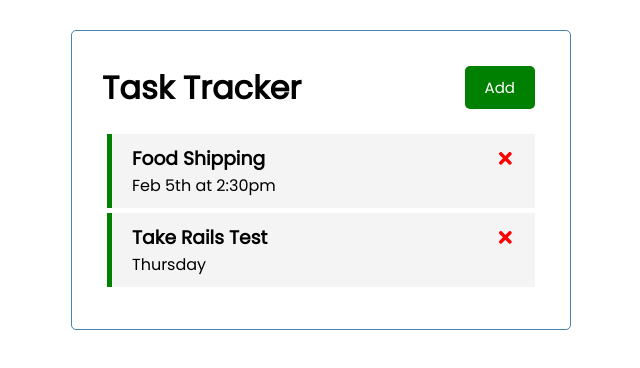
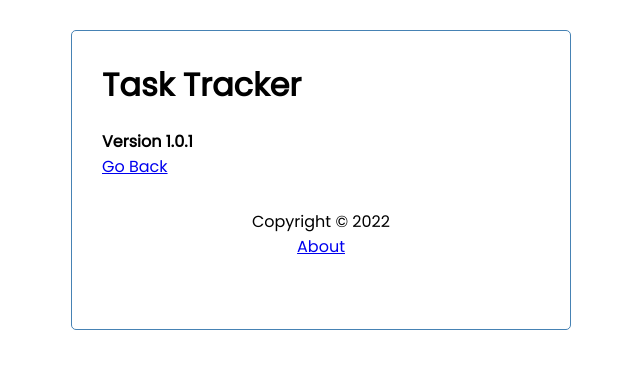
Before and after one commit to gbejula/task-tracker, a React (Create React App) app: page /about in a window 1280 px wide. Shown: the top 368 px of the page, without its empty margins (319-959 px from the left). Built offline with nearby package versions, Linux system fonts and the light colour scheme; data requests are answered from the project's data file.

Commit message:
added the about page and router

```diff
--- a/db.json
+++ b/db.json
@@ -4,13 +4,19 @@
       "id": 3,
       "text": "Food Shipping",
       "day": "Feb 5th at 2:30pm",
-      "reminder": "false"
+      "reminder": true
     },
     {
       "text": "Take Rails Test",
       "day": "Thursday",
       "reminder": true,
       "id": 4
+    },
+    {
+      "text": "Take Node test",
+      "day": "Tuesday",
+      "reminder": false,
+      "id": 5
     }
   ]
 }
--- a/package.json
+++ b/package.json
@@ -10,6 +10,7 @@
     "react": "^17.0.2",
     "react-dom": "^17.0.2",
     "react-icons": "^4.3.1",
+    "react-router-dom": "^5.2.0",
     "react-scripts": "5.0.0",
     "web-vitals": "^2.1.4"
   },
--- a/src/App.js
+++ b/src/App.js
@@ -1,7 +1,10 @@
 import { useState, useEffect } from 'react';
+import { BrowserRouter as Router, Route } from 'react-router-dom';
 import Header from './components/Header';
 import Tasks from './components/Tasks';
 import AddTask from './components/AddTask';
+import Footer from './components/Footer';
+import About from './components/About';
 
 const App = () => {
   const [showAddTask, setShowAddTask] = useState(false);
@@ -19,6 +22,14 @@ const App = () => {
   // Fetch Taskssssssssssssss
   const fetchTasks = async () => {
     const res = await fetch('http://localhost:5000/tasks');
+    const data = await res.json();
+
+    return data;
+  };
+
+  // Fetch Taskssssssssssssss
+  const fetchTask = async id => {
+    const res = await fetch(`http://localhost:5000/tasks/${id}`);
     const data = await res.json();
 
     return data;
@@ -53,27 +64,57 @@ const App = () => {
   };
 
   // Toggle Reminder
-  const toggleReminder = id => {
+  const toggleReminder = async id => {
+    const toggleTask = await fetchTask(id);
+    const updTask = { ...toggleTask, reminder: !toggleTask.reminder };
+
+    const res = await fetch(`http://localhost:5000/tasks/${id}`, {
+      method: 'PUT',
+      headers: {
+        'Content-type': 'application/json',
+      },
+      body: JSON.stringify(updTask),
+    });
+
+    const data = await res.json();
+
     setTasks(
       tasks.map(task =>
-        task.id === id ? { ...task, reminder: !task.reminder } : task
+        task.id === id ? { ...task, reminder: data.reminder } : task
       )
     );
   };
 
   return (
+    <Router>
       <div className='container'>
         <Header
           onAdd={() => setShowAddTask(!showAddTask)}
           showAdd={showAddTask}
         />
+
+        <Route
+          path='/'
+          exact
+          render={props => (
+            <>
               {showAddTask && <AddTask onAdd={addTask} />}
               {tasks.length > 0 ? (
-        <Tasks tasks={tasks} onDelete={deleteTask} onToggle={toggleReminder} />
+                <Tasks
+                  tasks={tasks}
+                  onDelete={deleteTask}
+                  onToggle={toggleReminder}
+                />
               ) : (
                 'No available tasks'
               )}
+            </>
+          )}
+        />
+        <Route path='/about' component={About} />
+        <Footer />
       </div>
+    </Router>
   );
 };
 
--- /dev/null
+++ b/src/components/About.js
@@ -0,0 +1,12 @@
+import { Link } from 'react-router-dom';
+
+const About = () => {
+  return (
+    <div>
+      <h4>Version 1.0.1</h4>
+      <Link to='/'>Go Back</Link>
+    </div>
+  );
+};
+
+export default About;
--- /dev/null
+++ b/src/components/Footer.js
@@ -0,0 +1,12 @@
+import { Link } from 'react-router-dom';
+
+const Footer = () => {
+  return (
+    <footer>
+      <p>Copyright &copy; 2022</p>
+      <Link to='/about'>About</Link>
+    </footer>
+  );
+};
+
+export default Footer;
--- a/src/components/Header.js
+++ b/src/components/Header.js
@@ -1,15 +1,20 @@
 import PropTypes from 'prop-types';
 import Button from './Button';
+import { useLocation } from 'react-router-dom';
 
 const Header = ({ title, onAdd, showAdd }) => {
+  const location = useLocation();
+
   return (
     <header className='header'>
       <h1>{title}</h1>
-      <Button
-        text={showAdd ? 'Close' : 'Add'}
-        color={showAdd ? 'red' : 'green'}
-        onClick={onAdd}
-      />
+      {location.pathname === '/' && (
+        <Button
+          text={showAdd ? 'Close' : 'Add'}
+          color={showAdd ? 'red' : 'green'}
+          onClick={onAdd}
+        />
+      )}
     </header>
   );
 };
```
Also changed, not shown: 1 other file (tests, documents, lock files or other folders). Lines whose indentation alone changed are shown as unchanged.
